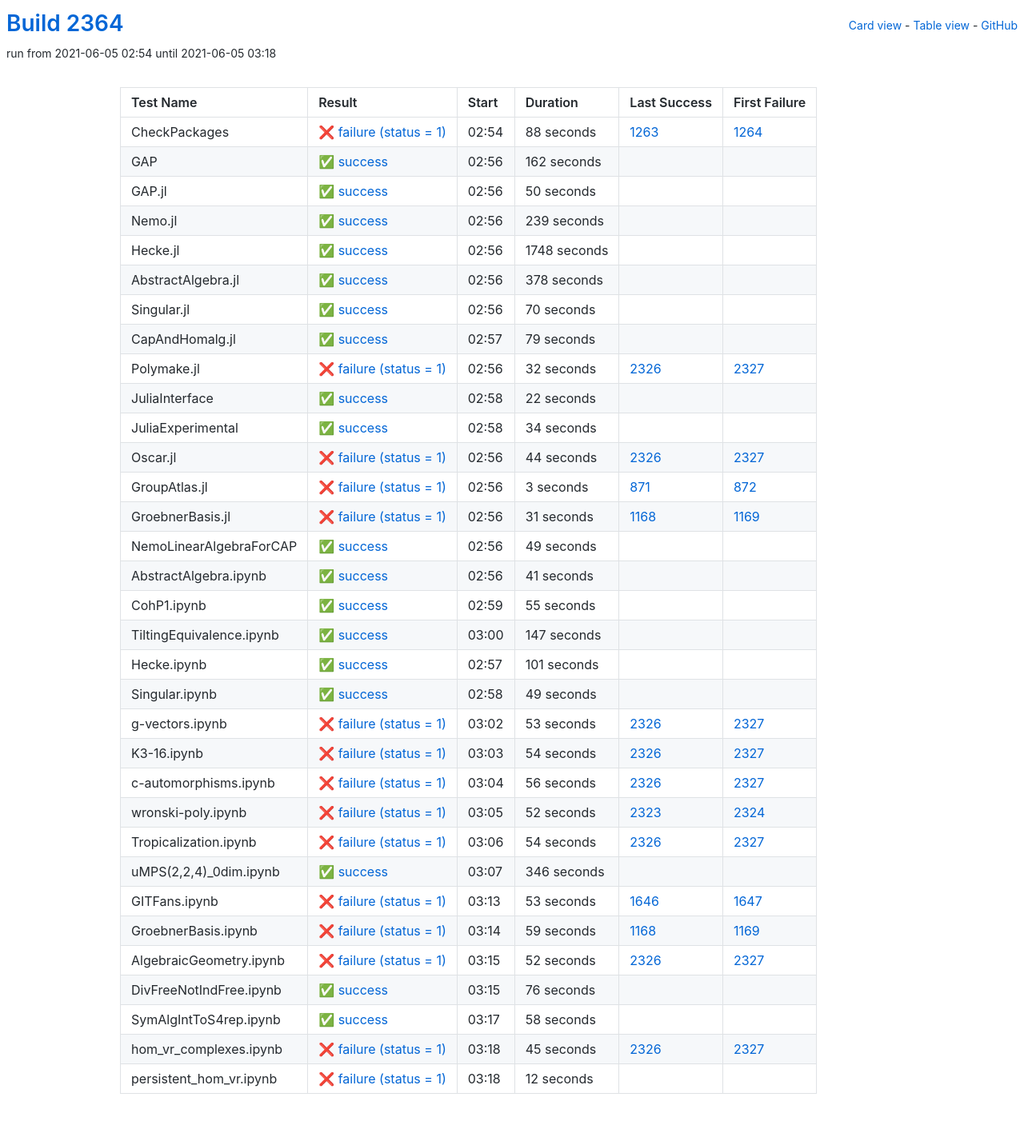
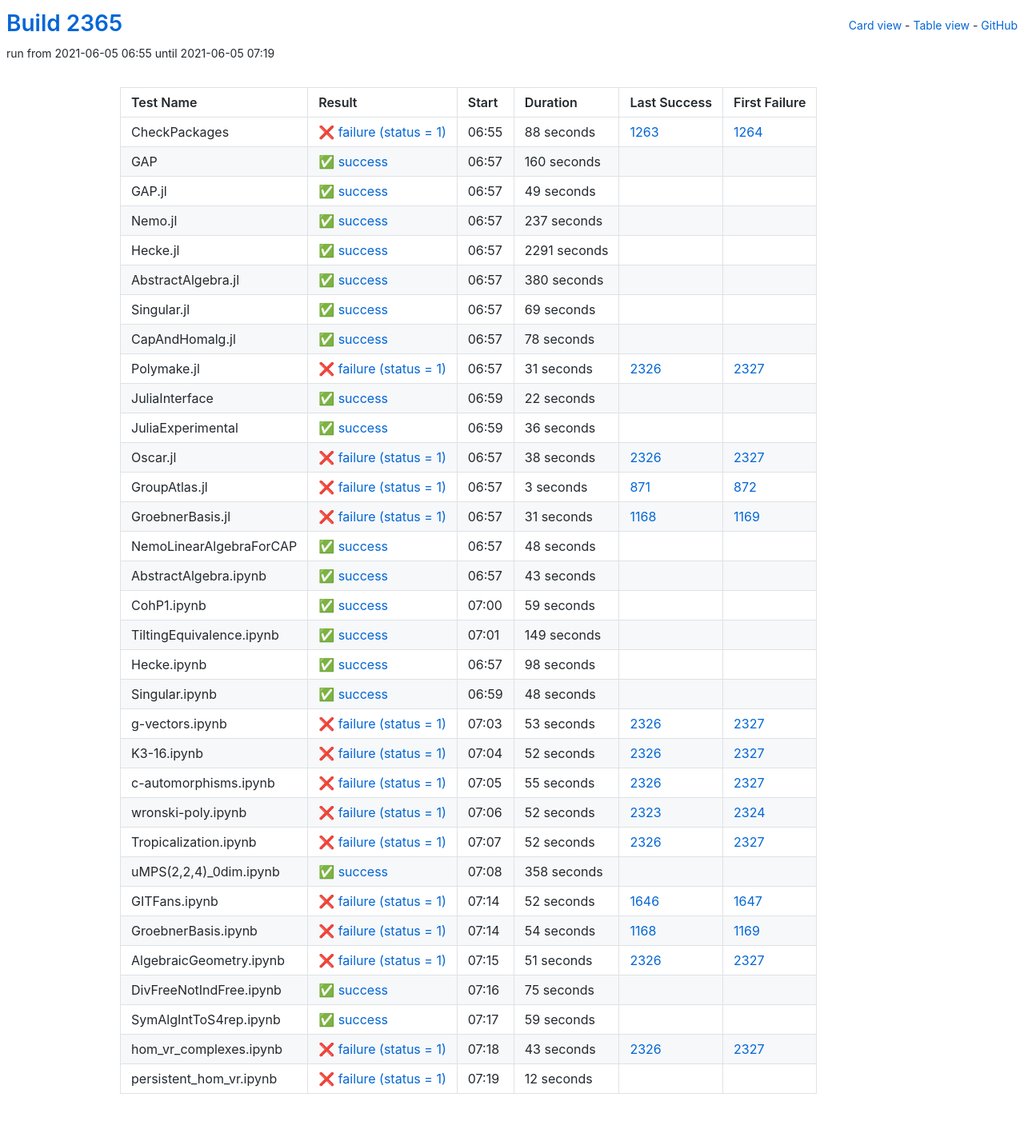
Before and after one commit to oscar-system/oscar-ci-status-stable, a Jekyll site: the page built from table.html, in a window 1280 px wide. Shown: the whole page at 80% size. Built offline with Jekyll 4.4.1, drawn with Linux system fonts in a browser that asks for light colours.

Commit message:
Build #2365

```diff
--- a/_data/ci.yml
+++ b/_data/ci.yml
@@ -1,6 +1,6 @@
 ---
-build: 2364
-build_url: https://oscarci.mathematik.uni-kl.de/job/oscar-stable/2364/
+build: 2365
+build_url: https://oscarci.mathematik.uni-kl.de/job/oscar-stable/2365/
 job: oscar-stable
 organization: oscar-system
 repo: oscar-ci-status-stable
@@ -8,8 +8,8 @@ repourl: https://github.com/oscar-system/oscar-ci-status-stable
 tests:
 - name: CheckPackages
   id: checkpackages
-  log: https://oscarci.mathematik.uni-kl.de/job/oscar-stable/2364/artifact/logs/build-2364/CheckPackages.log
-  start: 2021-06-05 02:54
+  log: https://oscarci.mathematik.uni-kl.de/job/oscar-stable/2365/artifact/logs/build-2365/CheckPackages.log
+  start: 2021-06-05 06:55
   success: false
   exitcode: 1
   status: failure
@@ -20,104 +20,104 @@ tests:
   first_failure_url: https://oscarci.mathematik.uni-kl.de/job/oscar-stable/1264/
 - name: GAP
   id: gap
-  log: https://oscarci.mathematik.uni-kl.de/job/oscar-stable/2364/artifact/logs/build-2364/GAP.log
-  start: 2021-06-05 02:56
+  log: https://oscarci.mathematik.uni-kl.de/job/oscar-stable/2365/artifact/logs/build-2365/GAP.log
+  start: 2021-06-05 06:57
   success: true
   exitcode: 0
   status: success
-  duration: 162
+  duration: 160
   last_success: false
   last_success_url:
   first_failure: false
   first_failure_url:
 - name: GAP.jl
   id: gap-jl
-  log: https://oscarci.mathematik.uni-kl.de/job/oscar-stable/2364/artifact/logs/build-2364/GAP.jl.log
-  start: 2021-06-05 02:56
+  log: https://oscarci.mathematik.uni-kl.de/job/oscar-stable/2365/artifact/logs/build-2365/GAP.jl.log
+  start: 2021-06-05 06:57
   success: true
   exitcode: 0
   status: success
-  duration: 50
+  duration: 49
   last_success: false
   last_success_url:
   first_failure: false
   first_failure_url:
 - name: Nemo.jl
   id: nemo-jl
-  log: https://oscarci.mathematik.uni-kl.de/job/oscar-stable/2364/artifact/logs/build-2364/Nemo.jl.log
-  start: 2021-06-05 02:56
+  log: https://oscarci.mathematik.uni-kl.de/job/oscar-stable/2365/artifact/logs/build-2365/Nemo.jl.log
+  start: 2021-06-05 06:57
   success: true
   exitcode: 0
   status: success
-  duration: 239
+  duration: 237
   last_success: false
   last_success_url:
   first_failure: false
   first_failure_url:
 - name: Hecke.jl
   id: hecke-jl
-  log: https://oscarci.mathematik.uni-kl.de/job/oscar-stable/2364/artifact/logs/build-2364/Hecke.jl.log
-  start: 2021-06-05 02:56
+  log: https://oscarci.mathematik.uni-kl.de/job/oscar-stable/2365/artifact/logs/build-2365/Hecke.jl.log
+  start: 2021-06-05 06:57
   success: true
   exitcode: 0
   status: success
-  duration: 1748
+  duration: 2291
   last_success: false
   last_success_url:
   first_failure: false
   first_failure_url:
 - name: AbstractAlgebra.jl
   id: abstractalgebra-jl
-  log: https://oscarci.mathematik.uni-kl.de/job/oscar-stable/2364/artifact/logs/build-2364/AbstractAlgebra.jl.log
-  start: 2021-06-05 02:56
+  log: https://oscarci.mathematik.uni-kl.de/job/oscar-stable/2365/artifact/logs/build-2365/AbstractAlgebra.jl.log
+  start: 2021-06-05 06:57
   success: true
   exitcode: 0
   status: success
-  duration: 378
+  duration: 380
   last_success: false
   last_success_url:
   first_failure: false
   first_failure_url:
 - name: Singular.jl
   id: singular-jl
-  log: https://oscarci.mathematik.uni-kl.de/job/oscar-stable/2364/artifact/logs/build-2364/Singular.jl.log
-  start: 2021-06-05 02:56
+  log: https://oscarci.mathematik.uni-kl.de/job/oscar-stable/2365/artifact/logs/build-2365/Singular.jl.log
+  start: 2021-06-05 06:57
   success: true
   exitcode: 0
   status: success
-  duration: 70
+  duration: 69
   last_success: false
   last_success_url:
   first_failure: false
   first_failure_url:
 - name: CapAndHomalg.jl
   id: capandhomalg-jl
-  log: https://oscarci.mathematik.uni-kl.de/job/oscar-stable/2364/artifact/logs/build-2364/CapAndHomalg.jl.log
-  start: 2021-06-05 02:57
+  log: https://oscarci.mathematik.uni-kl.de/job/oscar-stable/2365/artifact/logs/build-2365/CapAndHomalg.jl.log
+  start: 2021-06-05 06:57
   success: true
   exitcode: 0
   status: success
-  duration: 79
+  duration: 78
   last_success: false
   last_success_url:
   first_failure: false
   first_failure_url:
 - name: Polymake.jl
   id: polymake-jl
-  log: https://oscarci.mathematik.uni-kl.de/job/oscar-stable/2364/artifact/logs/build-2364/Polymake.jl.log
-  start: 2021-06-05 02:56
+  log: https://oscarci.mathematik.uni-kl.de/job/oscar-stable/2365/artifact/logs/build-2365/Polymake.jl.log
+  start: 2021-06-05 06:57
   success: false
   exitcode: 1
   status: failure
-  duration: 32
+  duration: 31
   last_success: 2326
   last_success_url: https://oscarci.mathematik.uni-kl.de/job/oscar-stable/2326/
   first_failure: 2327
   first_failure_url: https://oscarci.mathematik.uni-kl.de/job/oscar-stable/2327/
 - name: JuliaInterface
   id: juliainterface
-  log: https://oscarci.mathematik.uni-kl.de/job/oscar-stable/2364/artifact/logs/build-2364/JuliaInterface.log
-  start: 2021-06-05 02:58
+  log: https://oscarci.mathematik.uni-kl.de/job/oscar-stable/2365/artifact/logs/build-2365/JuliaInterface.log
+  start: 2021-06-05 06:59
   success: true
   exitcode: 0
   status: success
@@ -128,32 +128,32 @@ tests:
   first_failure_url:
 - name: JuliaExperimental
   id: juliaexperimental
-  log: https://oscarci.mathematik.uni-kl.de/job/oscar-stable/2364/artifact/logs/build-2364/JuliaExperimental.log
-  start: 2021-06-05 02:58
+  log: https://oscarci.mathematik.uni-kl.de/job/oscar-stable/2365/artifact/logs/build-2365/JuliaExperimental.log
+  start: 2021-06-05 06:59
   success: true
   exitcode: 0
   status: success
-  duration: 34
+  duration: 36
   last_success: false
   last_success_url:
   first_failure: false
   first_failure_url:
 - name: Oscar.jl
   id: oscar-jl
-  log: https://oscarci.mathematik.uni-kl.de/job/oscar-stable/2364/artifact/logs/build-2364/Oscar.jl.log
-  start: 2021-06-05 02:56
+  log: https://oscarci.mathematik.uni-kl.de/job/oscar-stable/2365/artifact/logs/build-2365/Oscar.jl.log
+  start: 2021-06-05 06:57
   success: false
   exitcode: 1
   status: failure
-  duration: 44
+  duration: 38
   last_success: 2326
   last_success_url: https://oscarci.mathematik.uni-kl.de/job/oscar-stable/2326/
   first_failure: 2327
   first_failure_url: https://oscarci.mathematik.uni-kl.de/job/oscar-stable/2327/
 - name: GroupAtlas.jl
   id: groupatlas-jl
-  log: https://oscarci.mathematik.uni-kl.de/job/oscar-stable/2364/artifact/logs/build-2364/GroupAtlas.jl.log
-  start: 2021-06-05 02:56
+  log: https://oscarci.mathematik.uni-kl.de/job/oscar-stable/2365/artifact/logs/build-2365/GroupAtlas.jl.log
+  start: 2021-06-05 06:57
   success: false
   exitcode: 1
   status: failure
@@ -164,8 +164,8 @@ tests:
   first_failure_url: https://oscarci.mathematik.uni-kl.de/job/oscar-stable/872/
 - name: GroebnerBasis.jl
   id: groebnerbasis-jl
-  log: https://oscarci.mathematik.uni-kl.de/job/oscar-stable/2364/artifact/logs/build-2364/GroebnerBasis.jl.log
-  start: 2021-06-05 02:56
+  log: https://oscarci.mathematik.uni-kl.de/job/oscar-stable/2365/artifact/logs/build-2365/GroebnerBasis.jl.log
+  start: 2021-06-05 06:57
   success: false
   exitcode: 1
   status: failure
@@ -176,80 +176,80 @@ tests:
   first_failure_url: https://oscarci.mathematik.uni-kl.de/job/oscar-stable/1169/
 - name: NemoLinearAlgebraForCAP
   id: nemolinearalgebraforcap
-  log: https://oscarci.mathematik.uni-kl.de/job/oscar-stable/2364/artifact/logs/build-2364/NemoLinearAlgebraForCAP.log
-  start: 2021-06-05 02:56
+  log: https://oscarci.mathematik.uni-kl.de/job/oscar-stable/2365/artifact/logs/build-2365/NemoLinearAlgebraForCAP.log
+  start: 2021-06-05 06:57
   success: true
   exitcode: 0
   status: success
-  duration: 49
+  duration: 48
   last_success: false
   last_success_url:
   first_failure: false
   first_failure_url:
 - name: AbstractAlgebra.ipynb
   id: abstractalgebra-ipynb
-  log: https://oscarci.mathematik.uni-kl.de/job/oscar-stable/2364/artifact/logs/build-2364/AbstractAlgebra.ipynb.log
-  start: 2021-06-05 02:56
+  log: https://oscarci.mathematik.uni-kl.de/job/oscar-stable/2365/artifact/logs/build-2365/AbstractAlgebra.ipynb.log
+  start: 2021-06-05 06:57
   success: true
   exitcode: 0
   status: success
-  duration: 41
+  duration: 43
   last_success: false
   last_success_url:
   first_failure: false
   first_failure_url:
 - name: CohP1.ipynb
   id: cohp1-ipynb
-  log: https://oscarci.mathematik.uni-kl.de/job/oscar-stable/2364/artifact/logs/build-2364/CohP1.ipynb.log
-  start: 2021-06-05 02:59
+  log: https://oscarci.mathematik.uni-kl.de/job/oscar-stable/2365/artifact/logs/build-2365/CohP1.ipynb.log
+  start: 2021-06-05 07:00
   success: true
   exitcode: 0
   status: success
-  duration: 55
+  duration: 59
   last_success: false
   last_success_url:
   first_failure: false
   first_failure_url:
 - name: TiltingEquivalence.ipynb
   id: tiltingequivalence-ipynb
-  log: https://oscarci.mathematik.uni-kl.de/job/oscar-stable/2364/artifact/logs/build-2364/TiltingEquivalence.ipynb.log
-  start: 2021-06-05 03:00
+  log: https://oscarci.mathematik.uni-kl.de/job/oscar-stable/2365/artifact/logs/build-2365/TiltingEquivalence.ipynb.log
+  start: 2021-06-05 07:01
   success: true
   exitcode: 0
   status: success
-  duration: 147
+  duration: 149
   last_success: false
   last_success_url:
   first_failure: false
   first_failure_url:
 - name: Hecke.ipynb
   id: hecke-ipynb
-  log: https://oscarci.mathematik.uni-kl.de/job/oscar-stable/2364/artifact/logs/build-2364/Hecke.ipynb.log
-  start: 2021-06-05 02:57
+  log: https://oscarci.mathematik.uni-kl.de/job/oscar-stable/2365/artifact/logs/build-2365/Hecke.ipynb.log
+  start: 2021-06-05 06:57
   success: true
   exitcode: 0
   status: success
-  duration: 101
+  duration: 98
   last_success: false
   last_success_url:
   first_failure: false
   first_failure_url:
 - name: Singular.ipynb
   id: singular-ipynb
-  log: https://oscarci.mathematik.uni-kl.de/job/oscar-stable/2364/artifact/logs/build-2364/Singular.ipynb.log
-  start: 2021-06-05 02:58
+  log: https://oscarci.mathematik.uni-kl.de/job/oscar-stable/2365/artifact/logs/build-2365/Singular.ipynb.log
+  start: 2021-06-05 06:59
   success: true
   exitcode: 0
   status: success
-  duration: 49
+  duration: 48
   last_success: false
   last_success_url:
   first_failure: false
   first_failure_url:
 - name: g-vectors.ipynb
   id: g-vectors-ipynb
-  log: https://oscarci.mathematik.uni-kl.de/job/oscar-stable/2364/artifact/logs/build-2364/g-vectors.ipynb.log
-  start: 2021-06-05 03:02
+  log: https://oscarci.mathematik.uni-kl.de/job/oscar-stable/2365/artifact/logs/build-2365/g-vectors.ipynb.log
+  start: 2021-06-05 07:03
   success: false
   exitcode: 1
   status: failure
@@ -260,32 +260,32 @@ tests:
   first_failure_url: https://oscarci.mathematik.uni-kl.de/job/oscar-stable/2327/
 - name: K3-16.ipynb
   id: k3-16-ipynb
-  log: https://oscarci.mathematik.uni-kl.de/job/oscar-stable/2364/artifact/logs/build-2364/K3-16.ipynb.log
-  start: 2021-06-05 03:03
+  log: https://oscarci.mathematik.uni-kl.de/job/oscar-stable/2365/artifact/logs/build-2365/K3-16.ipynb.log
+  start: 2021-06-05 07:04
   success: false
   exitcode: 1
   status: failure
-  duration: 54
+  duration: 52
   last_success: 2326
   last_success_url: https://oscarci.mathematik.uni-kl.de/job/oscar-stable/2326/
   first_failure: 2327
   first_failure_url: https://oscarci.mathematik.uni-kl.de/job/oscar-stable/2327/
 - name: c-automorphisms.ipynb
   id: c-automorphisms-ipynb
-  log: https://oscarci.mathematik.uni-kl.de/job/oscar-stable/2364/artifact/logs/build-2364/c-automorphisms.ipynb.log
-  start: 2021-06-05 03:04
+  log: https://oscarci.mathematik.uni-kl.de/job/oscar-stable/2365/artifact/logs/build-2365/c-automorphisms.ipynb.log
+  start: 2021-06-05 07:05
   success: false
   exitcode: 1
   status: failure
-  duration: 56
+  duration: 55
   last_success: 2326
   last_success_url: https://oscarci.mathematik.uni-kl.de/job/oscar-stable/2326/
   first_failure: 2327
   first_failure_url: https://oscarci.mathematik.uni-kl.de/job/oscar-stable/2327/
 - name: wronski-poly.ipynb
   id: wronski-poly-ipynb
-  log: https://oscarci.mathematik.uni-kl.de/job/oscar-stable/2364/artifact/logs/build-2364/wronski-poly.ipynb.log
-  start: 2021-06-05 03:05
+  log: https://oscarci.mathematik.uni-kl.de/job/oscar-stable/2365/artifact/logs/build-2365/wronski-poly.ipynb.log
+  start: 2021-06-05 07:06
   success: false
   exitcode: 1
   status: failure
@@ -296,56 +296,8 @@ tests:
   first_failure_url: https://oscarci.mathematik.uni-kl.de/job/oscar-stable/2324/
 - name: Tropicalization.ipynb
   id: tropicalization-ipynb
-  log: https://oscarci.mathematik.uni-kl.de/job/oscar-stable/2364/artifact/logs/build-2364/Tropicalization.ipynb.log
-  start: 2021-06-05 03:06
-  success: false
-  exitcode: 1
-  status: failure
-  duration: 54
-  last_success: 2326
-  last_success_url: https://oscarci.mathematik.uni-kl.de/job/oscar-stable/2326/
-  first_failure: 2327
-  first_failure_url: https://oscarci.mathematik.uni-kl.de/job/oscar-stable/2327/
-- name: uMPS(2,2,4)_0dim.ipynb
-  id: umps-2-2-4-0dim-ipynb
-  log: https://oscarci.mathematik.uni-kl.de/job/oscar-stable/2364/artifact/logs/build-2364/uMPS-2-2-4-_0dim.ipynb.log
-  start: 2021-06-05 03:07
-  success: true
-  exitcode: 0
-  status: success
-  duration: 346
-  last_success: false
-  last_success_url:
-  first_failure: false
-  first_failure_url:
-- name: GITFans.ipynb
-  id: gitfans-ipynb
-  log: https://oscarci.mathematik.uni-kl.de/job/oscar-stable/2364/artifact/logs/build-2364/GITFans.ipynb.log
-  start: 2021-06-05 03:13
-  success: false
-  exitcode: 1
-  status: failure
-  duration: 53
-  last_success: 1646
-  last_success_url: https://oscarci.mathematik.uni-kl.de/job/oscar-stable/1646/
-  first_failure: 1647
-  first_failure_url: https://oscarci.mathematik.uni-kl.de/job/oscar-stable/1647/
-- name: GroebnerBasis.ipynb
-  id: groebnerbasis-ipynb
-  log: https://oscarci.mathematik.uni-kl.de/job/oscar-stable/2364/artifact/logs/build-2364/GroebnerBasis.ipynb.log
-  start: 2021-06-05 03:14
-  success: false
-  exitcode: 1
-  status: failure
-  duration: 59
-  last_success: 1168
-  last_success_url: https://oscarci.mathematik.uni-kl.de/job/oscar-stable/1168/
-  first_failure: 1169
-  first_failure_url: https://oscarci.mathematik.uni-kl.de/job/oscar-stable/1169/
-- name: AlgebraicGeometry.ipynb
-  id: algebraicgeometry-ipynb
-  log: https://oscarci.mathematik.uni-kl.de/job/oscar-stable/2364/artifact/logs/build-2364/AlgebraicGeometry.ipynb.log
-  start: 2021-06-05 03:15
+  log: https://oscarci.mathematik.uni-kl.de/job/oscar-stable/2365/artifact/logs/build-2365/Tropicalization.ipynb.log
+  start: 2021-06-05 07:07
   success: false
   exitcode: 1
   status: failure
@@ -354,46 +306,94 @@ tests:
   last_success_url: https://oscarci.mathematik.uni-kl.de/job/oscar-stable/2326/
   first_failure: 2327
   first_failure_url: https://oscarci.mathematik.uni-kl.de/job/oscar-stable/2327/
-- name: DivFreeNotIndFree.ipynb
-  id: divfreenotindfree-ipynb
-  log: https://oscarci.mathematik.uni-kl.de/job/oscar-stable/2364/artifact/logs/build-2364/DivFreeNotIndFree.ipynb.log
-  start: 2021-06-05 03:15
+- name: uMPS(2,2,4)_0dim.ipynb
+  id: umps-2-2-4-0dim-ipynb
+  log: https://oscarci.mathematik.uni-kl.de/job/oscar-stable/2365/artifact/logs/build-2365/uMPS-2-2-4-_0dim.ipynb.log
+  start: 2021-06-05 07:08
   success: true
   exitcode: 0
   status: success
-  duration: 76
+  duration: 358
+  last_success: false
+  last_success_url:
+  first_failure: false
+  first_failure_url:
+- name: GITFans.ipynb
+  id: gitfans-ipynb
+  log: https://oscarci.mathematik.uni-kl.de/job/oscar-stable/2365/artifact/logs/build-2365/GITFans.ipynb.log
+  start: 2021-06-05 07:14
+  success: false
+  exitcode: 1
+  status: failure
+  duration: 52
+  last_success: 1646
+  last_success_url: https://oscarci.mathematik.uni-kl.de/job/oscar-stable/1646/
+  first_failure: 1647
+  first_failure_url: https://oscarci.mathematik.uni-kl.de/job/oscar-stable/1647/
+- name: GroebnerBasis.ipynb
+  id: groebnerbasis-ipynb
+  log: https://oscarci.mathematik.uni-kl.de/job/oscar-stable/2365/artifact/logs/build-2365/GroebnerBasis.ipynb.log
+  start: 2021-06-05 07:14
+  success: false
+  exitcode: 1
+  status: failure
+  duration: 54
+  last_success: 1168
+  last_success_url: https://oscarci.mathematik.uni-kl.de/job/oscar-stable/1168/
+  first_failure: 1169
+  first_failure_url: https://oscarci.mathematik.uni-kl.de/job/oscar-stable/1169/
+- name: AlgebraicGeometry.ipynb
+  id: algebraicgeometry-ipynb
+  log: https://oscarci.mathematik.uni-kl.de/job/oscar-stable/2365/artifact/logs/build-2365/AlgebraicGeometry.ipynb.log
+  start: 2021-06-05 07:15
+  success: false
+  exitcode: 1
+  status: failure
+  duration: 51
+  last_success: 2326
+  last_success_url: https://oscarci.mathematik.uni-kl.de/job/oscar-stable/2326/
+  first_failure: 2327
+  first_failure_url: https://oscarci.mathematik.uni-kl.de/job/oscar-stable/2327/
+- name: DivFreeNotIndFree.ipynb
+  id: divfreenotindfree-ipynb
+  log: https://oscarci.mathematik.uni-kl.de/job/oscar-stable/2365/artifact/logs/build-2365/DivFreeNotIndFree.ipynb.log
+  start: 2021-06-05 07:16
+  success: true
+  exitcode: 0
+  status: success
+  duration: 75
   last_success: false
   last_success_url:
   first_failure: false
   first_failure_url:
 - name: SymAlgIntToS4rep.ipynb
   id: symalginttos4rep-ipynb
-  log: https://oscarci.mathematik.uni-kl.de/job/oscar-stable/2364/artifact/logs/build-2364/SymAlgIntToS4rep.ipynb.log
-  start: 2021-06-05 03:17
+  log: https://oscarci.mathematik.uni-kl.de/job/oscar-stable/2365/artifact/logs/build-2365/SymAlgIntToS4rep.ipynb.log
+  start: 2021-06-05 07:17
   success: true
   exitcode: 0
   status: success
-  duration: 58
+  duration: 59
   last_success: false
   last_success_url:
   first_failure: false
   first_failure_url:
 - name: hom_vr_complexes.ipynb
   id: hom-vr-complexes-ipynb
-  log: https://oscarci.mathematik.uni-kl.de/job/oscar-stable/2364/artifact/logs/build-2364/hom_vr_complexes.ipynb.log
-  start: 2021-06-05 03:18
+  log: https://oscarci.mathematik.uni-kl.de/job/oscar-stable/2365/artifact/logs/build-2365/hom_vr_complexes.ipynb.log
+  start: 2021-06-05 07:18
   success: false
   exitcode: 1
   status: failure
-  duration: 45
+  duration: 43
   last_success: 2326
   last_success_url: https://oscarci.mathematik.uni-kl.de/job/oscar-stable/2326/
   first_failure: 2327
   first_failure_url: https://oscarci.mathematik.uni-kl.de/job/oscar-stable/2327/
 - name: persistent_hom_vr.ipynb
   id: persistent-hom-vr-ipynb
-  log: https://oscarci.mathematik.uni-kl.de/job/oscar-stable/2364/artifact/logs/build-2364/persistent_hom_vr.ipynb.log
-  start: 2021-06-05 03:18
+  log: https://oscarci.mathematik.uni-kl.de/job/oscar-stable/2365/artifact/logs/build-2365/persistent_hom_vr.ipynb.log
+  start: 2021-06-05 07:19
   success: false
   exitcode: 1
   status: failure
```
Also changed, not shown: README.md.
